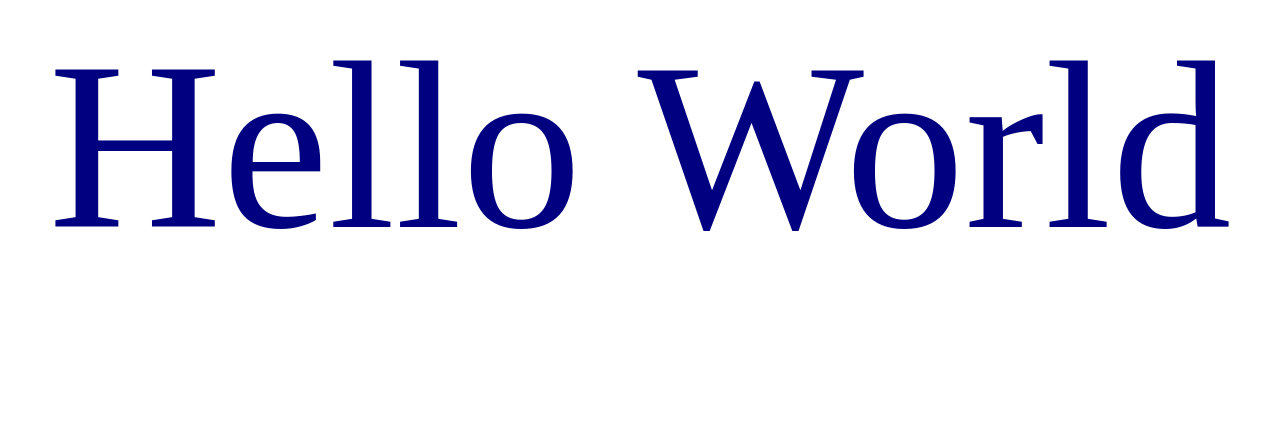
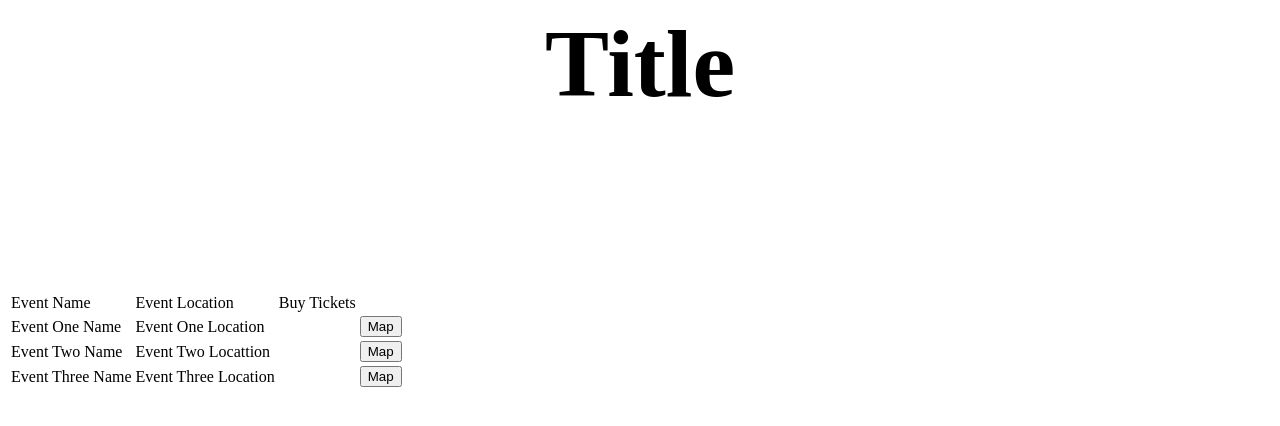
Before and after one commit to Ben-Nalevanko/ISTC_3015_TicketingSite, a Flask app: page / in a window 1280 px wide. Shown: the top 426 px of the page. Run offline with Flask 3, Linux system fonts and the light colour scheme.

Commit message:
More basic structure to html, css, flask

```diff
--- a/app.py
+++ b/app.py
@@ -5,9 +5,15 @@
 app = Flask(__name__)
 db = "/some/path/later/"
 
+#temporary until we get a db connection set up
+data = [
+	["Event One Name", "Event One Location"],
+	["Event Two Name", "Event Two Locattion"],
+	["Event Three Name", "Event Three Location"]
+	]
 @app.route("/")
 def index():
-	return render_template("index.html")
+	return render_template("index.html", data = data)
 
 if __name__ == '__main__':
 	app.run(debug=True)
--- a/static/styles/styles.css
+++ b/static/styles/styles.css
@@ -1,10 +1,13 @@
-p {
-	color: navy;
-	font-size: 5em;
-}
-
-.helloworld {
+.header {
         color: black;
         font-size: 3em;
 	text-align: center;
 }
+
+.eventsTable {
+	text-align: left;
+	color: black;
+}
+
+.ticketButton {
+}
--- a/templates/index.html
+++ b/templates/index.html
@@ -8,8 +8,27 @@
 
 </head>
 <body>
-	<div class="helloworld">
-		<p>Hello World</p>
+	<div class="header">
+		<h1>Title</h1>
+	</div>
+	<div>
+		<table class="eventsTable">
+			<tr>
+				<td>Event Name</td>
+				<td>Event Location</td>
+				<td>Buy Tickets</td>
+			</tr>
+
+			{% for item in data %}
+			<tr>
+				<td>{{item[0]}}</td>
+				<td>{{item[1]}}</td>
+				<td>{{item[2]}}</td>
+				<td><input class='ticketButton' type='submit' value='Map'/></td>
+				<br></br>
+			</tr>
+			{% endfor %}
+		</table>
 	</div>
         <script src="{{ url_for('static', filename='script/script.js') }}"></script>
 
```
